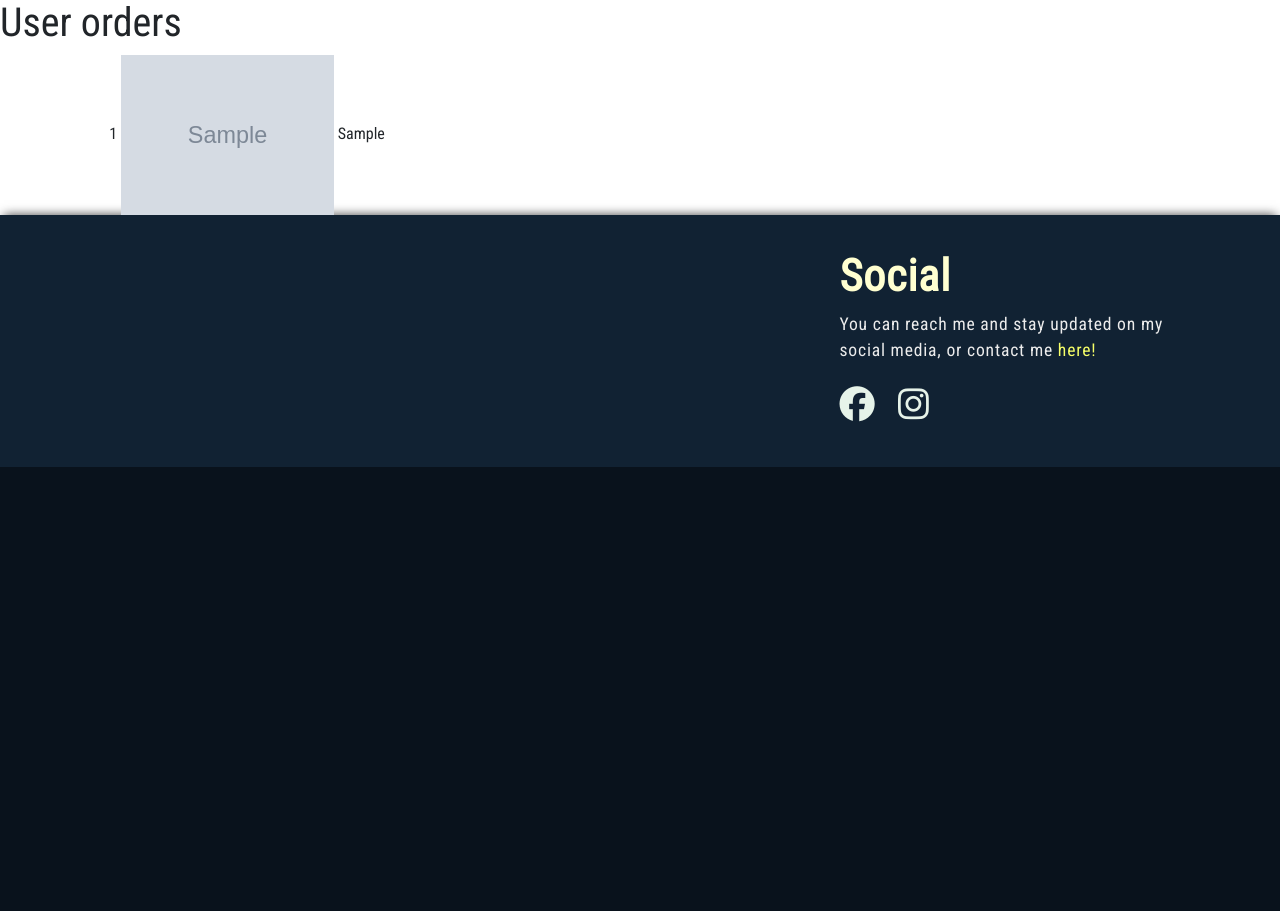
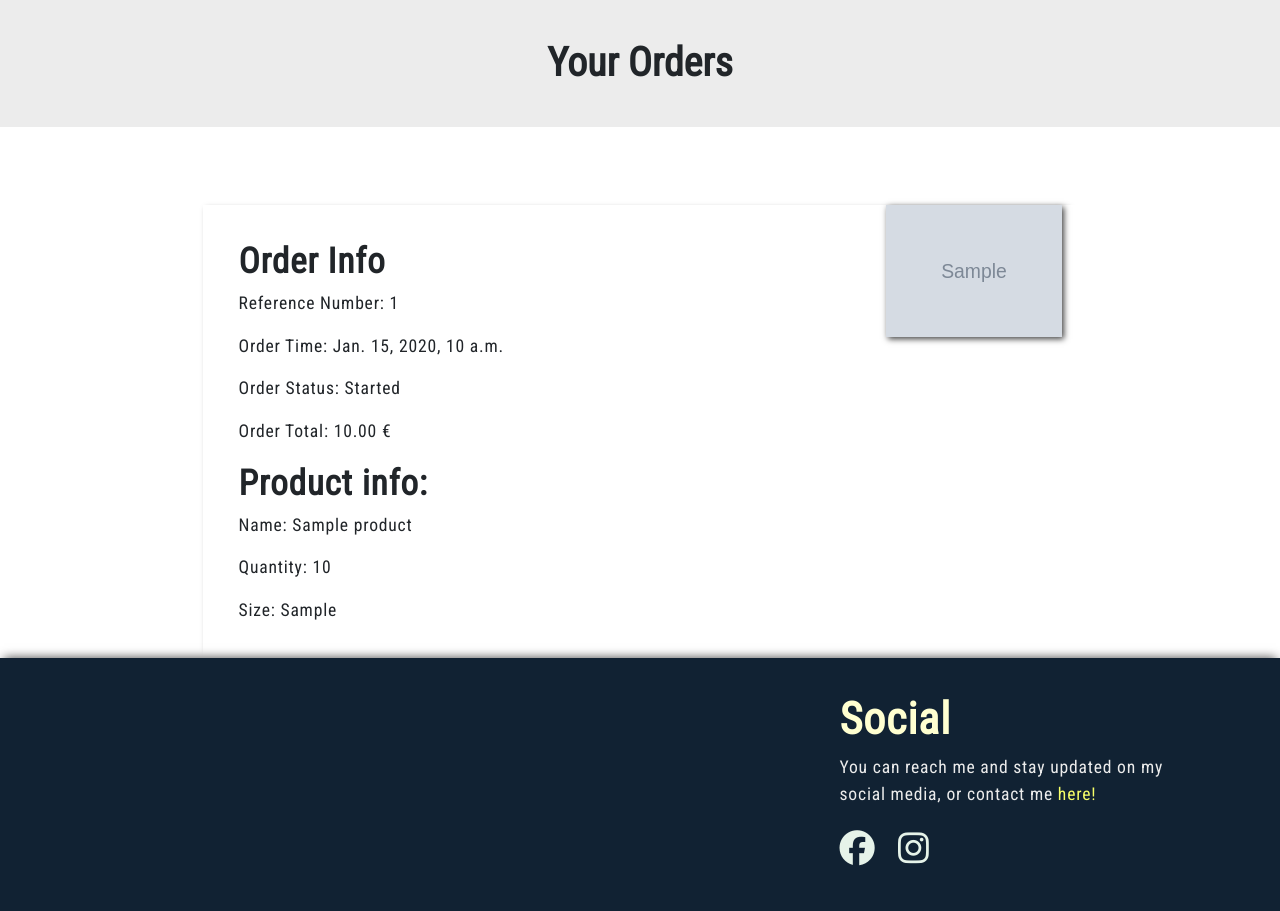
Before and after one commit to HeimirDavid/art-ecommerce, a Django app: page /orders/userorder/ in a window 1280 px wide. Shown: the part 851-1762 px from the top of the page. Before the commit the page ends 1318 px from the top, so only its background shows below. Run offline with Django 3.2, Linux system fonts and the light colour scheme; a user stored in the database is signed in; tables that the repository leaves empty hold one stand-in row (values such as "Sample post"); grey boxes marked "Sample" are stand-in pictures; some libraries are stand-ins or nearby versions.

Commit message:
user orders page only accessible when a user is lgged in and has made an order. The page has basic styling now and a button in the navbar has been added when a user is logged in

```diff
--- a/orders/templates/userorders.html
+++ b/orders/templates/userorders.html
@@ -3,19 +3,40 @@
 
 {% block content %}
 
-<h1>User orders</h1>
+<h3 id="order" class="header-h3 checkout-h text-center">Your Orders</h3>
 <div class="row">
-    <div class="col-10 offset-1">
     {% for order in user_orders %}
-        {{ order.order_id }}
-        {{ order.cart.cart_items }}
+    <div class="col-10 offset-1 col-md-8 offset-md-2 p-text shadow-left order-container">
+        <div class="row">
+            <div class="col-12 col-md-7 text-center text-md-left user-order-card">
+                <div class="user-order-info">
+                    <h4 class="header-h4">Order Info</h4>
+                    <p>Reference Number: {{ order.order_id }}</p>
+                    <p>Order Time: {{ order.timestamp }}</p>
+                    <p>Order Status: {{ order.status }}</p>
+                    <p>Order Total: {{ order.cart.total }} €</p>
+                </div>
+                <div class="user-order-info">
+                <h4 class="header-h4">Product info:</h4>
+                    {% for item in order.cart.cartitem_set.all %}
+                        <p>Name: {{ item.product.name }}</p>
+                        <p>Quantity: {{ item.quantity }}</p>
+                        {% for print in item.print_variations.all %}
+                            <p>Size: {{ print.size }}</p>
+                        {% endfor %}
+                    {% endfor %}
+                </div>
+            </div>
+            <div class="col-12 col-md-5 text-center text-md-right">
             {% for item in order.cart.cartitem_set.all %}
-                <img style="max-height: 10em;" src="/media/{{ item.product.image }}" alt="order image">
-                {% for print in item.print_variations.all %}
-                    {{ print }}
-                {% endfor %}
+            <a data-fancybox="gallery" href="/media/{{ item.product.image }}" alt="product image">
+                <img class="order-img img-shadow" style="max-height: 15em;" src="/media/{{ item.product.image }}" alt="order image">
+            </a>
             {% endfor %}
+            </div>
+        </div>
+    </div>
     {% endfor %}
-    </div>
 </div>
+
 {% endblock %}
--- a/orders/views.py
+++ b/orders/views.py
@@ -1,5 +1,7 @@
-from django.shortcuts import render, get_object_or_404
-from django.contrib.auth.decorators import permission_required
+from django.shortcuts import render, redirect, get_object_or_404
+from django.urls import reverse
+from django.contrib import messages
+from django.contrib.auth.decorators import permission_required, login_required
 from checkout.models import Order
 
 # Create your views here.
@@ -38,13 +40,17 @@ def view_single_order(request, pk):
     return render(request, 'singleorder.html', context)
 
 
+@login_required
 def user_orders(request):
     current_user = request.user
+
     user_orders = Order.objects.filter(user=current_user)
+    order_list = list(user_orders.values())
+    if not order_list:
+        messages.error(request, "You don't have any orders yet. Please keep shopping")
+        return redirect(reverse('index'))
 
-    print(user_orders)
     context = {
         'user_orders': user_orders,
-
     }
     return render(request, "userorders.html", context)
--- a/static/css/custom.css
+++ b/static/css/custom.css
@@ -460,6 +460,27 @@ a.nav-item.nav-link.main-nav-item {
     text-align: center;
 }
 
+/******* User Orders Section  *******/
+
+.order-container {
+    margin-top: 4em;
+}
+
+.user-order-card {
+    padding: 1em;
+}
+
+.user-order-info {
+    margin: 1em;
+}
+
+.order-img {
+    max-height: 15em;
+    max-width: 10em;
+    margin-bottom: 1em;
+}
+
+
 
 
 /******* Footer Section  *******/
@@ -647,7 +668,7 @@ footer .header-h3 {
 }
 
 /*** Mobile/Tablet View ***/
-@media screen and (max-width: 992px) {
+@media screen and (max-width: 991px) {
     .burgerMenu-bg-clr {
         background-color: rgba(0, 0, 0, 0.8);
     }
--- a/templates/base.html
+++ b/templates/base.html
@@ -51,6 +51,7 @@
                 <a class="nav-item nav-link main-nav-item" href="{% url 'contact' %}#contact-sect">Contact</a>
 
                 {% if user.is_authenticated %}
+                <a class="nav-item nav-link main-nav-item" href="{% url 'user_orders' %}#order">My Orders</a>
                 <a class="btn uppercase login-btn" href="{% url 'logout' %}" role="button">Logout</a>
                 {% else %}
                     <a class="btn uppercase login-btn" href="{% url 'register' %}" role="button">Login/Register</a>
```
